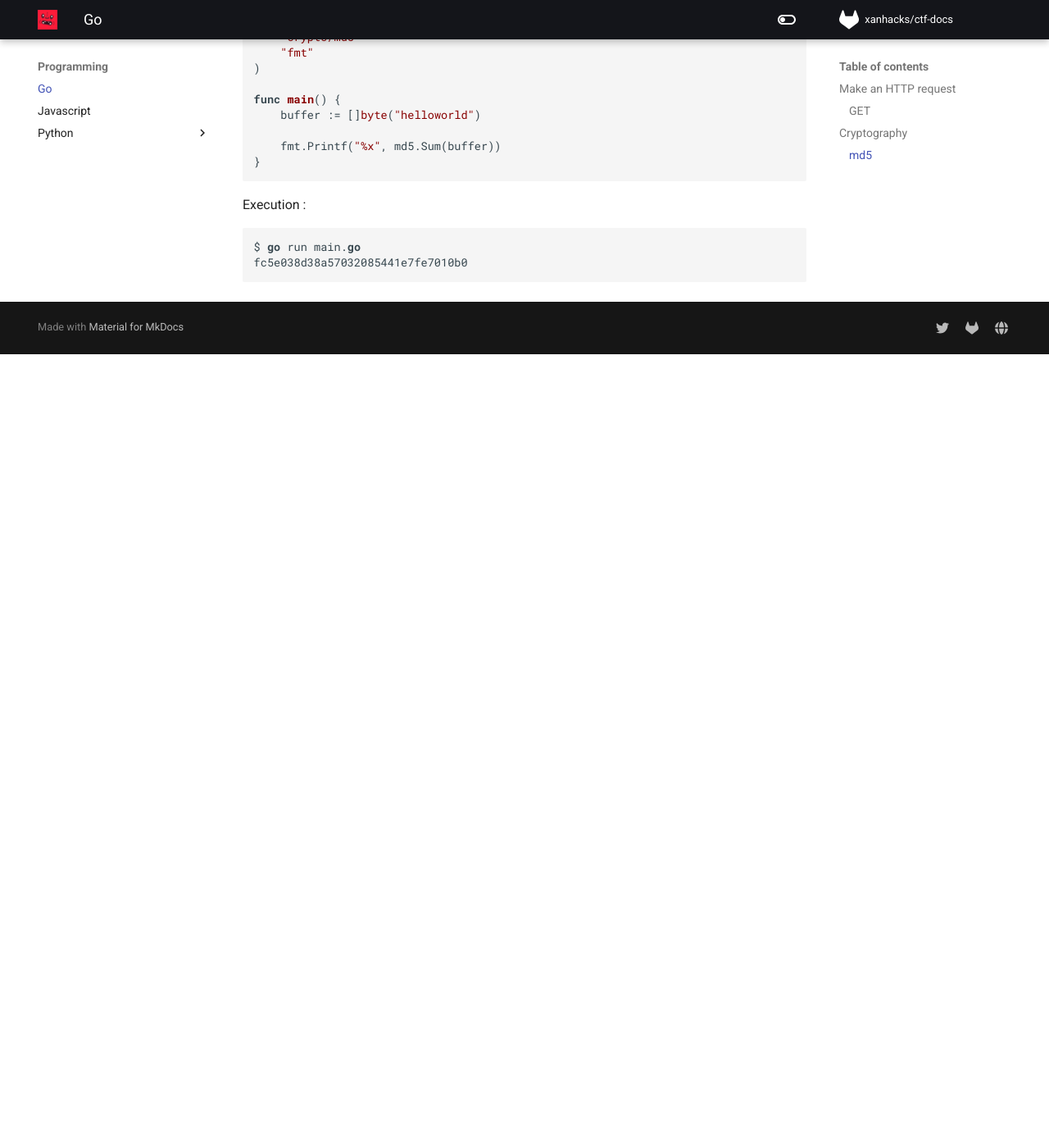
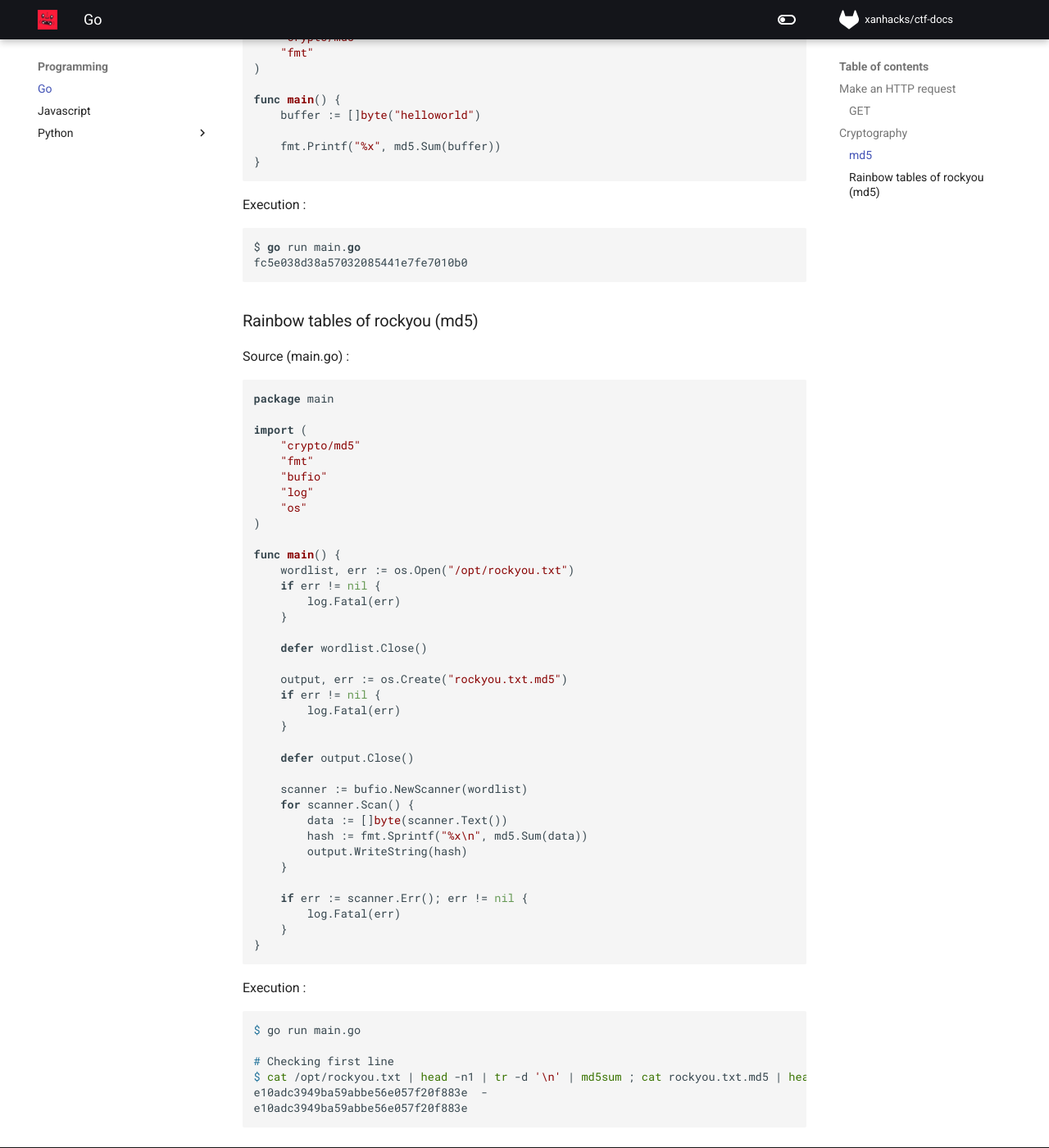
Before and after one commit to xanhacks/ctf-docs, an MkDocs documentation site: the page built from docs/programming/go.md, in a window 1280 px wide and 1400 px high, scrolled down 1586 px. Shown: the whole window at 82% size. Built offline with MkDocs 1.6.1 and Material for MkDocs 9.7.7, drawn with Linux system fonts in a browser that asks for light colours; nearby versions of some CDN libraries; comment, search, counter and statistics services are not loaded; before the commit the page ends 2018 px from its top, so only the background shows below that; some of the changed text lies outside the part shown.

Commit message:
add rainbow tables in go

````diff
--- a/docs/programming/go.md
+++ b/docs/programming/go.md
@@ -93,3 +93,57 @@ Execution :
 $ go run main.go
 fc5e038d38a57032085441e7fe7010b0
 ```
+
+### Rainbow tables of rockyou (md5)
+
+Source (main.go) :
+
+```go
+package main
+
+import (
+    "crypto/md5"
+    "fmt"
+    "bufio"
+    "log"
+    "os"
+)
+
+func main() {
+    wordlist, err := os.Open("/opt/rockyou.txt")
+    if err != nil {
+        log.Fatal(err)
+    }
+
+    defer wordlist.Close()
+
+    output, err := os.Create("rockyou.txt.md5")
+    if err != nil {
+        log.Fatal(err)
+    }
+
+    defer output.Close()
+
+    scanner := bufio.NewScanner(wordlist)
+    for scanner.Scan() {
+        data := []byte(scanner.Text())
+        hash := fmt.Sprintf("%x\n", md5.Sum(data))
+        output.WriteString(hash)
+    }
+
+    if err := scanner.Err(); err != nil {
+        log.Fatal(err)
+    }
+}
+```
+
+Execution :
+
+```bash
+$ go run main.go
+
+# Checking first line
+$ cat /opt/rockyou.txt | head -n1 | tr -d '\n' | md5sum ; cat rockyou.txt.md5 | head -n1
+e10adc3949ba59abbe56e057f20f883e  -
+e10adc3949ba59abbe56e057f20f883e
+```
````
Also changed, not shown: other parts of docs/programming/go.md (+1 -1 lines).
